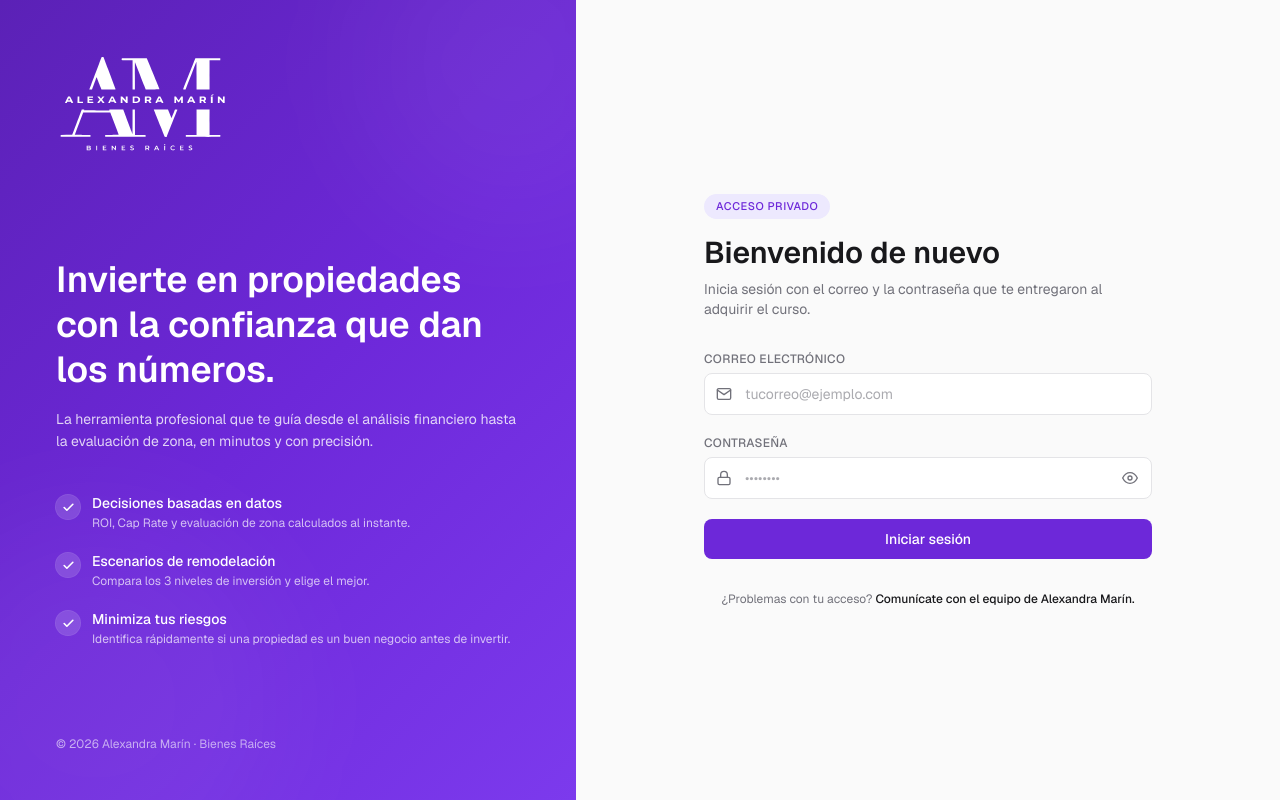
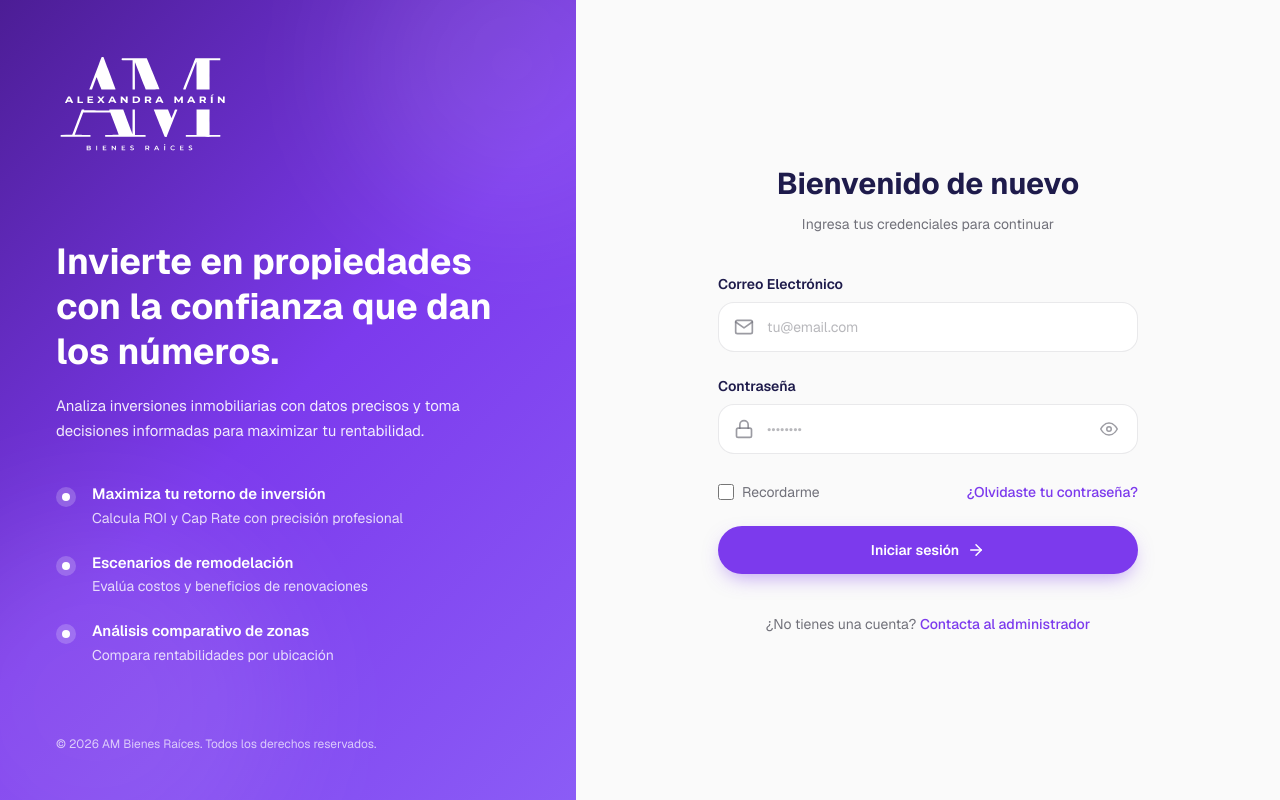
Before and after one commit to alexandramarintecnologia/real-estate-calculator, a Next.js app in the folder frontend/: page /login in a window 1280 px wide. Built offline with nearby package versions, Linux system fonts and the light colour scheme; no server answers.

Commit message:
Refactor login page layout and update feature descriptions for improved clarity and branding. Enhance visual elements and adjust text styles for better user experience.

```diff
--- a/frontend/src/app/login/page.tsx
+++ b/frontend/src/app/login/page.tsx
@@ -3,21 +3,20 @@
 import { useState, type FormEvent } from "react";
 import { useRouter } from "next/navigation";
 import { useAuth } from "@/contexts/AuthContext";
-import Button from "@/components/ui/Button";
 import Logo from "@/components/layout/Logo";
 
 const FEATURES = [
   {
-    title: "Decisiones basadas en datos",
-    description: "ROI, Cap Rate y evaluación de zona calculados al instante.",
+    title: "Maximiza tu retorno de inversión",
+    description: "Calcula ROI y Cap Rate con precisión profesional",
   },
   {
     title: "Escenarios de remodelación",
-    description: "Compara los 3 niveles de inversión y elige el mejor.",
+    description: "Evalúa costos y beneficios de renovaciones",
   },
   {
-    title: "Minimiza tus riesgos",
-    description: "Identifica rápidamente si una propiedad es un buen negocio antes de invertir.",
+    title: "Análisis comparativo de zonas",
+    description: "Compara rentabilidades por ubicación",
   },
 ];
 
@@ -49,93 +48,80 @@ export default function LoginPage() {
     <div className="flex min-h-screen flex-1 flex-col lg:flex-row">
       {/* Panel izquierdo — branding */}
       <aside
-        className="brand-pattern relative flex flex-col justify-between overflow-hidden px-8 py-10 text-white lg:w-[45%] lg:px-14 lg:py-12"
+        className="brand-pattern relative hidden flex-col justify-between overflow-hidden px-8 py-10 text-white lg:flex lg:w-[45%] lg:px-14 lg:py-12"
         style={{
           background:
-            "linear-gradient(135deg, #5B21B6 0%, #6D28D9 50%, #7C3AED 100%)",
+            "linear-gradient(135deg, #4C1D95 0%, #7C3AED 50%, #8B5CF6 100%)",
         }}
       >
         {/* Blobs decorativos */}
-        <div className="pointer-events-none absolute -right-24 -top-24 h-80 w-80 rounded-full bg-white/5 blur-3xl" />
-        <div className="pointer-events-none absolute -bottom-24 -left-24 h-96 w-96 rounded-full bg-white/5 blur-3xl" />
+        <div className="pointer-events-none absolute -right-24 -top-24 h-80 w-80 rounded-full bg-white/10 blur-3xl" />
+        <div className="pointer-events-none absolute -bottom-24 -left-24 h-96 w-96 rounded-full bg-white/10 blur-3xl" />
 
         <div className="relative z-10 flex items-center gap-3">
           <Logo height={120} invert className="drop-shadow-lg" />
         </div>
 
         <div className="relative z-10 hidden lg:block">
-          <h2 className="text-3xl font-semibold leading-tight sm:text-4xl">
+          <h2 className="text-3xl font-bold leading-tight sm:text-4xl">
             Invierte en propiedades con la confianza que dan los números.
           </h2>
-          <p className="mt-4 text-sm leading-relaxed text-white/80">
-            La herramienta profesional que te guía desde el análisis financiero hasta
-            la evaluación de zona, en minutos y con precisión.
+          <p className="mt-5 text-[15px] leading-relaxed text-white/90">
+            Analiza inversiones inmobiliarias con datos precisos y toma
+            decisiones informadas para maximizar tu rentabilidad.
           </p>
 
-          <ul className="mt-10 space-y-5">
+          <ul className="mt-10 space-y-6">
             {FEATURES.map((feature) => (
-              <li key={feature.title} className="flex items-start gap-3">
-                <div className="mt-0.5 flex h-6 w-6 shrink-0 items-center justify-center rounded-full bg-white/15 ring-1 ring-white/20">
-                  <svg
-                    width="13"
-                    height="13"
-                    viewBox="0 0 24 24"
-                    fill="none"
-                    stroke="currentColor"
-                    strokeWidth="3"
-                    strokeLinecap="round"
-                    strokeLinejoin="round"
-                    aria-hidden
-                  >
-                    <polyline points="20 6 9 17 4 12" />
-                  </svg>
+              <li key={feature.title} className="flex items-start gap-4">
+                <div className="mt-1 flex h-5 w-5 shrink-0 items-center justify-center rounded-full bg-white/20">
+                  <div className="h-2 w-2 rounded-full bg-white" />
                 </div>
                 <div>
-                  <p className="text-sm font-medium">{feature.title}</p>
-                  <p className="mt-0.5 text-xs text-white/70">{feature.description}</p>
+                  <p className="text-[15px] font-semibold">{feature.title}</p>
+                  <p className="mt-0.5 text-sm text-white/80">{feature.description}</p>
                 </div>
               </li>
             ))}
           </ul>
         </div>
 
-        <div className="relative z-10 hidden text-xs text-white/60 lg:block">
-          © {new Date().getFullYear()} Alexandra Marín · Bienes Raíces
+        <div className="relative z-10 hidden text-xs text-white/70 lg:block">
+          © {new Date().getFullYear()} AM Bienes Raíces. Todos los derechos reservados.
         </div>
       </aside>
 
       {/* Panel derecho — formulario */}
-      <main className="flex flex-1 items-center justify-center bg-background px-4 py-10 sm:px-6 lg:py-12">
-        <div className="w-full max-w-md animate-fade-in-up">
-          {/* Logo solo visible en móvil (en desktop está en el panel izq) */}
+      <main className="flex flex-1 flex-col items-center justify-center bg-background px-4 py-10 sm:px-6 lg:py-12">
+        {/* Franja decorativa superior (solo móvil) */}
+        <div className="absolute left-0 top-0 h-16 w-full bg-gradient-to-r from-[#4C1D95] via-[#7C3AED] to-[#8B5CF6] lg:hidden" />
+
+        <div className="w-full max-w-[420px] animate-fade-in-up mt-16 lg:mt-0">
+          {/* Logo solo visible en móvil */}
           <div className="mb-10 flex items-center justify-center lg:hidden">
             <Logo height={100} />
           </div>
 
-          <div>
-            <span className="inline-flex items-center rounded-full bg-primary-soft px-3 py-1 text-[11px] font-medium uppercase tracking-wider text-primary">
-              Acceso privado
-            </span>
-            <h1 className="mt-4 text-2xl font-semibold text-foreground sm:text-3xl">
+          <div className="text-center">
+            <h1 className="text-3xl font-bold text-[#1e1b4b]">
               Bienvenido de nuevo
             </h1>
-            <p className="mt-2 text-sm text-muted">
-              Inicia sesión con el correo y la contraseña que te entregaron al adquirir
-              el curso.
+            <p className="mt-3 text-sm text-muted">
+              Ingresa tus credenciales para continuar
             </p>
           </div>
 
-          <form onSubmit={handleSubmit} className="mt-8 space-y-5">
-            <div className="space-y-1.5">
+          <form onSubmit={handleSubmit} className="mt-10 space-y-6">
+            <div className="space-y-2">
               <label
-                className="block text-xs font-medium uppercase tracking-wide text-muted"
+                className="block text-sm font-semibold text-[#1e1b4b]"
                 htmlFor="email"
               >
-                Correo electrónico
+                Correo Electrónico
               </label>
               <div className="relative">
                 <svg
-                  className="pointer-events-none absolute left-3 top-1/2 h-4 w-4 -translate-y-1/2 text-muted"
+                  className="pointer-events-none absolute left-4 top-1/2 h-5 w-5 -translate-y-1/2 text-muted/70"
                   viewBox="0 0 24 24"
                   fill="none"
                   stroke="currentColor"
@@ -154,22 +140,22 @@ export default function LoginPage() {
                   autoComplete="email"
                   value={email}
                   onChange={(e) => setEmail(e.target.value)}
-                  className="block w-full rounded-lg border border-border bg-card py-2.5 pl-10 pr-3 text-sm text-foreground placeholder:text-muted/60 transition-colors focus:border-primary focus:outline-none focus:ring-2 focus:ring-primary/20"
-                  placeholder="tucorreo@ejemplo.com"
+                  className="block w-full rounded-2xl border border-border/80 bg-white py-3.5 pl-12 pr-4 text-sm text-foreground placeholder:text-muted/50 transition-colors focus:border-[#7C3AED] focus:outline-none focus:ring-2 focus:ring-[#7C3AED]/20"
+                  placeholder="tu@email.com"
                 />
               </div>
             </div>
 
-            <div className="space-y-1.5">
+            <div className="space-y-2">
               <label
-                className="block text-xs font-medium uppercase tracking-wide text-muted"
+                className="block text-sm font-semibold text-[#1e1b4b]"
                 htmlFor="password"
               >
                 Contraseña
               </label>
               <div className="relative">
                 <svg
-                  className="pointer-events-none absolute left-3 top-1/2 h-4 w-4 -translate-y-1/2 text-muted"
+                  className="pointer-events-none absolute left-4 top-1/2 h-5 w-5 -translate-y-1/2 text-muted/70"
                   viewBox="0 0 24 24"
                   fill="none"
                   stroke="currentColor"
@@ -189,42 +175,22 @@ export default function LoginPage() {
                   autoComplete="current-password"
                   value={password}
                   onChange={(e) => setPassword(e.target.value)}
-                  className="block w-full rounded-lg border border-border bg-card py-2.5 pl-10 pr-10 text-sm text-foreground placeholder:text-muted/60 transition-colors focus:border-primary focus:outline-none focus:ring-2 focus:ring-primary/20"
+                  className="block w-full rounded-2xl border border-border/80 bg-white py-3.5 pl-12 pr-12 text-sm text-foreground placeholder:text-muted/50 transition-colors focus:border-[#7C3AED] focus:outline-none focus:ring-2 focus:ring-[#7C3AED]/20"
                   placeholder="••••••••"
                 />
                 <button
                   type="button"
                   onClick={() => setShowPassword((v) => !v)}
-                  className="absolute right-2 top-1/2 -translate-y-1/2 rounded-md p-1.5 text-muted transition-colors hover:bg-foreground/5 hover:text-foreground"
+                  className="absolute right-3 top-1/2 -translate-y-1/2 rounded-full p-2 text-muted/70 transition-colors hover:bg-foreground/5 hover:text-foreground"
                   aria-label={showPassword ? "Ocultar contraseña" : "Mostrar contraseña"}
                 >
                   {showPassword ? (
-                    <svg
-                      width="16"
-                      height="16"
-                      viewBox="0 0 24 24"
-                      fill="none"
-                      stroke="currentColor"
-                      strokeWidth="2"
-                      strokeLinecap="round"
-                      strokeLinejoin="round"
-                      aria-hidden
-                    >
+                    <svg width="18" height="18" viewBox="0 0 24 24" fill="none" stroke="currentColor" strokeWidth="2" strokeLinecap="round" strokeLinejoin="round">
                       <path d="M17.94 17.94A10.07 10.07 0 0 1 12 20c-7 0-11-8-11-8a18.45 18.45 0 0 1 5.06-5.94M9.9 4.24A9.12 9.12 0 0 1 12 4c7 0 11 8 11 8a18.5 18.5 0 0 1-2.16 3.19m-6.72-1.07a3 3 0 1 1-4.24-4.24" />
                       <line x1="1" y1="1" x2="23" y2="23" />
                     </svg>
                   ) : (
-                    <svg
-                      width="16"
-                      height="16"
-                      viewBox="0 0 24 24"
-                      fill="none"
-                      stroke="currentColor"
-                      strokeWidth="2"
-                      strokeLinecap="round"
-                      strokeLinejoin="round"
-                      aria-hidden
-                    >
+                    <svg width="18" height="18" viewBox="0 0 24 24" fill="none" stroke="currentColor" strokeWidth="2" strokeLinecap="round" strokeLinejoin="round">
                       <path d="M1 12s4-8 11-8 11 8 11 8-4 8-11 8-11-8-11-8z" />
                       <circle cx="12" cy="12" r="3" />
                     </svg>
@@ -233,18 +199,22 @@ export default function LoginPage() {
               </div>
             </div>
 
+            <div className="flex items-center justify-between pt-1">
+              <label className="flex cursor-pointer items-center gap-2 text-sm text-muted transition-colors hover:text-foreground">
+                <input
+                  type="checkbox"
+                  className="h-4 w-4 rounded border-border/80 text-[#7C3AED] focus:ring-[#7C3AED]"
+                />
+                Recordarme
+              </label>
+              <a href="#" className="text-sm font-medium text-[#7C3AED] transition-colors hover:text-[#6D28D9] hover:underline">
+                ¿Olvidaste tu contraseña?
+              </a>
+            </div>
+
             {error && (
-              <div className="flex items-start gap-2 rounded-lg border border-danger/20 bg-danger/5 p-3 text-sm text-danger">
-                <svg
-                  className="mt-0.5 h-4 w-4 shrink-0"
-                  viewBox="0 0 24 24"
-                  fill="none"
-                  stroke="currentColor"
-                  strokeWidth="2"
-                  strokeLinecap="round"
-                  strokeLinejoin="round"
-                  aria-hidden
-                >
+              <div className="flex items-start gap-2 rounded-xl border border-danger/20 bg-danger/5 p-3 text-sm text-danger">
+                <svg className="mt-0.5 h-4 w-4 shrink-0" viewBox="0 0 24 24" fill="none" stroke="currentColor" strokeWidth="2" strokeLinecap="round" strokeLinejoin="round">
                   <circle cx="12" cy="12" r="10" />
                   <line x1="12" y1="8" x2="12" y2="12" />
                   <line x1="12" y1="16" x2="12.01" y2="16" />
@@ -253,16 +223,42 @@ export default function LoginPage() {
               </div>
             )}
 
-            <Button type="submit" className="w-full" isLoading={isLoading}>
-              Iniciar sesión
-            </Button>
+            <button
+              type="submit"
+              disabled={isLoading}
+              className="mt-2 flex w-full items-center justify-center gap-2 rounded-full bg-[#7C3AED] py-3.5 text-sm font-semibold text-white shadow-[0_8px_20px_-6px_rgba(124,58,237,0.5)] transition-all hover:bg-[#6D28D9] hover:shadow-[0_8px_20px_-6px_rgba(109,40,217,0.5)] focus:outline-none focus:ring-2 focus:ring-[#7C3AED] focus:ring-offset-2 disabled:opacity-70"
+            >
+              {isLoading ? (
+                <span className="flex items-center gap-2">
+                  <svg className="h-4 w-4 animate-spin" viewBox="0 0 24 24" fill="none" stroke="currentColor" strokeWidth="2" strokeLinecap="round" strokeLinejoin="round">
+                    <line x1="12" y1="2" x2="12" y2="6" />
+                    <line x1="12" y1="18" x2="12" y2="22" />
+                    <line x1="4.93" y1="4.93" x2="7.76" y2="7.76" />
+                    <line x1="16.24" y1="16.24" x2="19.07" y2="19.07" />
+                    <line x1="2" y1="12" x2="6" y2="12" />
+                    <line x1="18" y1="12" x2="22" y2="12" />
+                    <line x1="4.93" y1="19.07" x2="7.76" y2="16.24" />
+                    <line x1="16.24" y1="7.76" x2="19.07" y2="4.93" />
+                  </svg>
+                  Iniciando...
+                </span>
+              ) : (
+                <>
+                  Iniciar sesión
+                  <svg width="18" height="18" viewBox="0 0 24 24" fill="none" stroke="currentColor" strokeWidth="2" strokeLinecap="round" strokeLinejoin="round">
+                    <line x1="5" y1="12" x2="19" y2="12" />
+                    <polyline points="12 5 19 12 12 19" />
+                  </svg>
+                </>
+              )}
+            </button>
           </form>
 
-          <p className="mt-8 text-center text-xs text-muted">
-            ¿Problemas con tu acceso?{" "}
-            <span className="font-medium text-foreground">
-              Comunícate con el equipo de Alexandra Marín.
-            </span>
+          <p className="mt-10 text-center text-sm text-muted">
+            ¿No tienes una cuenta?{" "}
+            <a href="#" className="font-medium text-[#7C3AED] transition-colors hover:text-[#6D28D9] hover:underline">
+              Contacta al administrador
+            </a>
           </p>
         </div>
       </main>
```
